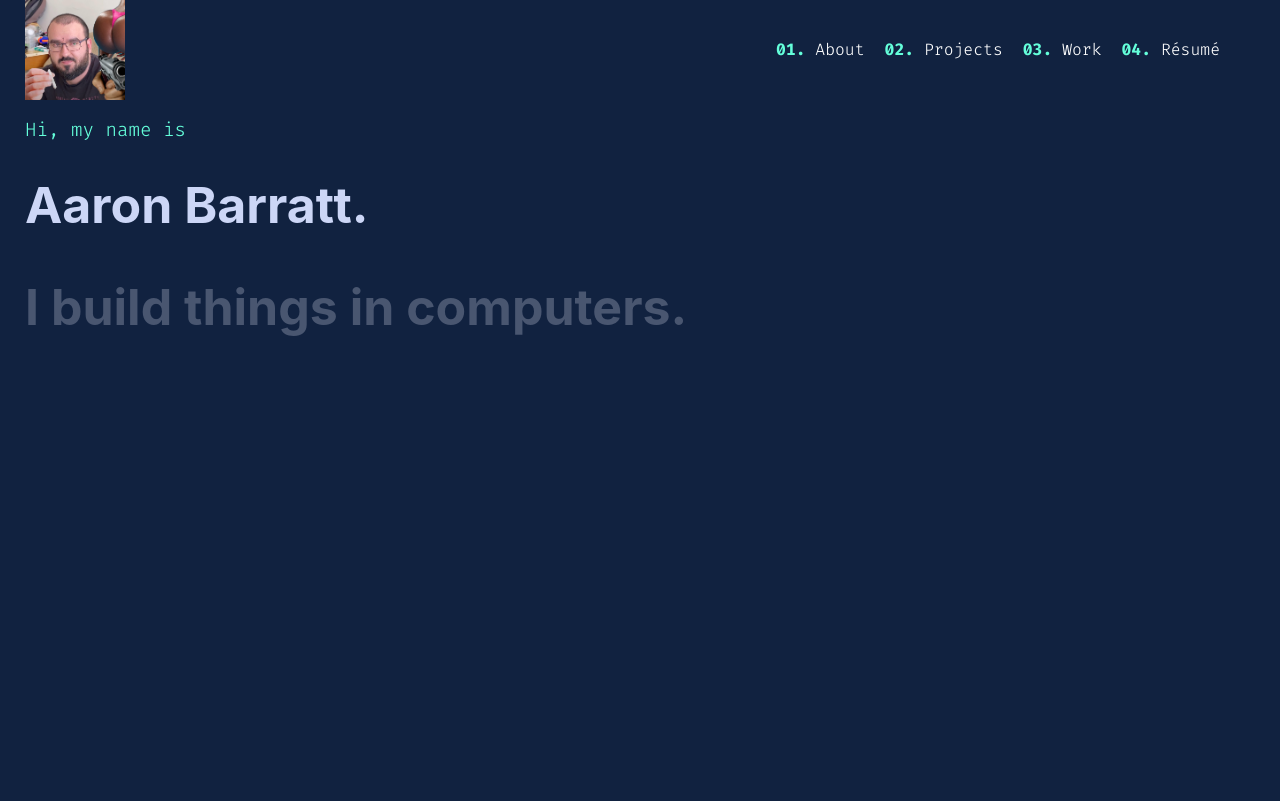
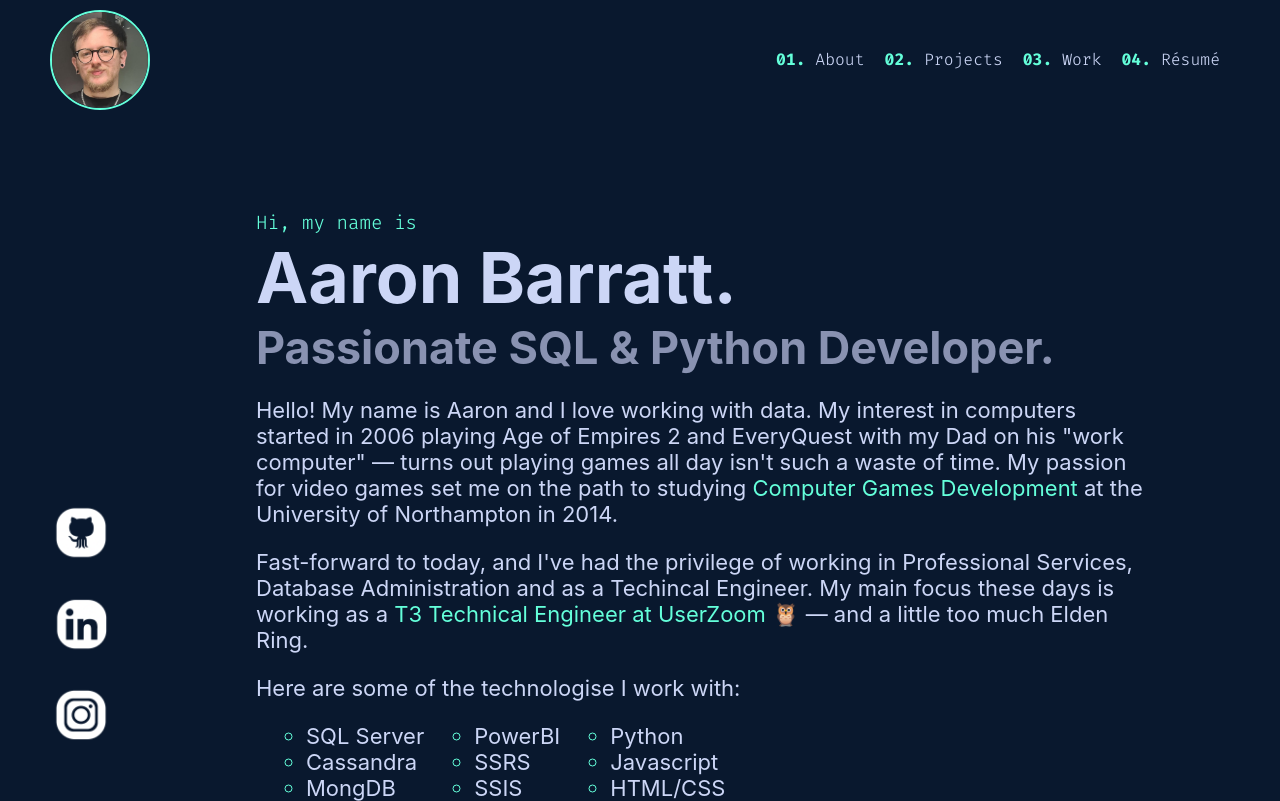
Before and after one commit to BanAaron/aaron-barratt-website, a Flask app: page /about in a window 1280 px wide. Before the commit the page ends 336 px from the top, so only its background shows below. Run offline with Flask 2, Linux system fonts and the light colour scheme.

Commit message:
Layout and formatting down. Time to add more pages

```diff
--- a/static/css/main.css
+++ b/static/css/main.css
@@ -1,66 +1,107 @@
 :root {
-    --light-navy: #112240;
+  --light-navy: #09182E;
+  --dark-slate: #495670;
+  --slate: #8992B1;
+  --lightest-slate: #ccd6f6;
   --green: #64ffda;
-    --dark-slate: #495670;
-    --lightest-slate: #ccd6f6;
-    --font-sans: "Inter","Calibre","San Francisco","SF Pro Text",-apple-system,system-ui,sans-serif;
-    --font-mono: "Fira Code", "SF Mono","Fira Mono","Roboto Mono",monospace;
+  --font-sans: "Inter", "Calibre", "San Francisco", "SF Pro Text", -apple-system,
+    system-ui, sans-serif;
+  --font-mono: "Fira Code", "SF Mono", "Fira Mono", "Roboto Mono", monospace;
 }
 
 @keyframes fade {
-    0% {color: white;}
-    100% {color: var(--green);}
+  0% {
+    color: var(--lightest-slate);
+  }
+  100% {
+    color: var(--green);
+  }
+}
+
+@keyframes underscore_fade {
+  0% {
+    text-decoration-color: transparent;
+  }
+  100% {
+    text-decoration-color: var(--green);
+  }
 }
 
 /* font stuff here */
 
 @font-face {
-    font-family: 'Fira Code';
-    src: url('woff2/FiraCode-Light.woff2') format('woff2'),
+  font-family: "Fira Code";
+  src: url("woff2/FiraCode-Light.woff2") format("woff2"),
     url("woff/FiraCode-Light.woff") format("woff");
   font-weight: 300;
   font-style: normal;
 }
 
 @font-face {
-    font-family: 'Fira Code';
-    src: url('woff2/FiraCode-Regular.woff2') format('woff2'),
+  font-family: "Fira Code";
+  src: url("woff2/FiraCode-Regular.woff2") format("woff2"),
     url("woff/FiraCode-Regular.woff") format("woff");
   font-weight: 400;
   font-style: normal;
 }
 
 @font-face {
-    font-family: 'Fira Code';
-    src: url('woff2/FiraCode-Medium.woff2') format('woff2'),
+  font-family: "Fira Code";
+  src: url("woff2/FiraCode-Medium.woff2") format("woff2"),
     url("woff/FiraCode-Medium.woff") format("woff");
   font-weight: 500;
   font-style: normal;
 }
 
 @font-face {
-    font-family: 'Fira Code';
-    src: url('woff2/FiraCode-SemiBold.woff2') format('woff2'),
+  font-family: "Fira Code";
+  src: url("woff2/FiraCode-SemiBold.woff2") format("woff2"),
     url("woff/FiraCode-SemiBold.woff") format("woff");
   font-weight: 600;
   font-style: normal;
 }
 
 @font-face {
-    font-family: 'Fira Code';
-    src: url('woff2/FiraCode-Bold.woff2') format('woff2'),
+  font-family: "Fira Code";
+  src: url("woff2/FiraCode-Bold.woff2") format("woff2"),
     url("woff/FiraCode-Bold.woff") format("woff");
   font-weight: 700;
   font-style: normal;
 }
 
 @font-face {
-    font-family: 'Fira Code VF';
-    src: url('woff2/FiraCode-VF.woff2') format('woff2-variations'),
-         url('woff/FiraCode-VF.woff') format('woff-variations');
+  font-family: "Fira Code VF";
+  src: url("woff2/FiraCode-VF.woff2") format("woff2-variations"),
+    url("woff/FiraCode-VF.woff") format("woff-variations");
   /* font-weight requires a range: https://developer.mozilla.org/en-US/docs/Web/CSS/CSS_Fonts/Variable_Fonts_Guide#Using_a_variable_font_font-face_changes */
   font-weight: 300 700;
   font-style: normal;
+}
+
+/* generic font styles */
+
+h1, h2 {
+  font-family: var(--font-sans);
+  color: var(--lightest-slate);
+  font-weight: 700;
+  margin: 0;
+}
+
+h2 {
+  color: var(--slate);
+}
+
+p {
+  font-family: var(--font-sans);
+  font-size: 22px;
+  color: var(--lightest-slate);
+}
+
+#tag_line {
+  font-family: var(--font-mono);
+  font-weight: 300;
+  color: var(--green);
+  margin: 0;
 }
 
 body {
@@ -69,8 +110,11 @@ body {
   background-color: var(--light-navy);
 }
 
+/* header contents */
+
 #header {
   margin: 0;
+  margin-top: 10px;
   padding: 0;
   background-color: var(--light-navy);
   height: 100px;
@@ -85,9 +129,16 @@ body {
 }
 
 #pfp {
-    height: 100%;
-    padding-left: 25px;
+  height: 96px;
+  width: 96px;
+  margin-left: 50px;
+  border-radius: 50%;
+  border-color: var(--green);
+  border-width: 2px;
+  border-style: solid;
 }
+
+/* nav bar */
 
 #nav_bar {
   float: left;
@@ -116,6 +167,23 @@ body {
   padding: 10px;
 }
 
+#nav_bar a {
+  font-family: var(--font-mono);
+  font-weight: 300;
+  color: var(--lightest-slate);
+}
+
+#nav_bar a:hover {
+  animation-name: fade;
+  animation-duration: 300ms;
+}
+
+#nav_bar a b {
+  color: var(--green);
+}
+
+/* main body content */
+
 #main {
   background-color: var(--light-navy);
   padding: 0;
@@ -126,50 +194,88 @@ body {
 }
 
 #content {
-    background-color: var(--light-navy);
+  margin-top: 8%;
+  padding-left: 20%;
+  padding-right: 10%;
+}
+
+#socials {
+  position: fixed;
+  bottom: 0;
+  margin-left: 50px;
+  margin-bottom: 50px;
+  align-items: center;
+  justify-content: right;
+}
+
+#socials ul {
   padding: 0;
   margin: 0;
-    padding-left: 25px;
-    padding-right: 25px;
 }
 
-h1, h2 {
+#socials li {
+  list-style-type: none;
+  list-style-position: inside;
+  padding-top: 25px;
+}
+
+#socials li img {
+  width: 62px;
+  height: 62px;
+}
+
+/* about me page */
+
+#about_me h1, h2 {
   font-family: var(--font-sans);
   color: var(--lightest-slate);
   font-weight: 700;
+  margin: 0;
 }
 
-h1, h2 {
-    font-size: 50px;
+#about_me h1 {
+  font-size: 70px;
 }
 
-h2 {
-    color: var(--dark-slate);
+#about_me h2 {
+  color: var(--slate);
+  font-size: 45px;
 }
 
-#tag_line {
+#about_me #tag_line {
   font-family: var(--font-mono);
   font-weight: 300;
-    color: var(--green)
+  color: var(--green);
+  margin: 0;
 }
 
-p {
+#about_me a {
+  color: var(--green);
+  text-decoration: underline;
+  text-decoration-color: transparent;
+}
+
+#about_me a:hover {
+  text-decoration: underline;
+  animation-name: underscore_fade;
+  animation-duration: 300ms;
+}
+
+#about_me ul {
+  float: left;
+  padding: 0;
+  margin: 0;
+  padding-left: 50px;
+  list-style-type: circle;
+}
+
+#about_me ul li {
   font-family: var(--font-sans);
   font-size: 22px;
-    color: var(--dark-slate);
+  color: var(--green);
 }
 
-#nav_bar a {
-    font-family: var(--font-mono);
-    font-weight: 300;
-    color: white;
+#about_me ul li p {
+  padding: 0;
+  margin: 0;
 }
-
-#nav_bar a:hover {
-    animation-name: fade;
-    animation-duration: 1s;
-}
-
-#nav_bar a b{
-    color: var(--green);
-}
--- /dev/null
+++ b/templates/about.html
@@ -0,0 +1,28 @@
+{% extends "index.html" %}
+{% block content %}
+<div id ="about_me">
+    <h3 id="tag_line">Hi, my name is</h3>
+    <h1>{{name}}</h1>
+    <h2>{{tag_line}}</h2>
+    <p>Hello! My name is Aaron and I love working with data. My interest in computers started in 2006 playing Age of Empires 2 and EveryQuest with my Dad on his "work computer" — turns out playing games all day isn't such a waste of time. My passion for video games set me on the path to studying <a href="https://www.northampton.ac.uk/courses/games-programming-bsc-hons/" target=_blank>Computer Games Development</a> at the University of Northampton in 2014.</p>
+
+    <p>Fast-forward to today, and I've had the privilege of working in Professional Services, Database Administration and as a Techincal Engineer. My main focus these days is working as a <a href="https://www.userzoom.com/" target=_blank>T3 Technical Engineer at UserZoom</a> 🦉 — and a little too much Elden Ring.</p>
+
+    <p>Here are some of the technologise I work with:</p>
+    <ul>
+        <li><p>SQL Server</p></li>
+        <li><p>Cassandra</p></li>
+        <li><p>MongDB</p></li>
+    </ul>
+    <ul>
+        <li><p>PowerBI</p></li>
+        <li><p>SSRS</p></li>
+        <li><p>SSIS</p></li>
+    </ul>
+    <ul>
+        <li><p>Python</p></li>
+        <li><p>Javascript</p></li>
+        <li><p>HTML/CSS</p></li>
+    </ul>
+</div>
+{% endblock %}
--- a/templates/index.html
+++ b/templates/index.html
@@ -9,7 +9,7 @@
   <body>
     <div id="header">
       <div id="pfp_container">
-        <img id="pfp" src="/static/pfp.png">
+        <img id="pfp" src="/static/pfp.jpg">
       </div>
       <div id="nav_bar">
         <ul>
@@ -31,11 +31,15 @@
   <div id="main">
     <div id="content">
       {% block content %}
-      <h3 id="tag_line">Hi, my name is</h3>
-      <h1>{{name}}</h1>
-      <h2>{{tag_line}}</h2>
       {% endblock %}
     </div>
   </div>
+  <div id="socials">
+    <ul>
+      <a href="https://github.com/aarontbarratt" target=_blank><li><img src="/static/github.png"></li></a>
+      <a href="https://www.linkedin.com/in/aaron-barratt/" target=_blank><li><img src="/static/linkedin.png"></li></a>
+      <a href="https://www.instagram.com/aarontbarratt/" target="_blank"><li><img src="/static/instagram.png"></li></a>
+    </ul>
+  </div>
   </body>
-</html>
+</ftml>
--- a/views.py
+++ b/views.py
@@ -6,7 +6,7 @@ views = Blueprint(__name__, "views")
 @views.route("/about")
 def about_page():
     return render_template(
-        "index.html", name="Aaron Barratt.", tag_line="I build things in computers."
+        "about.html", name="Aaron Barratt.", tag_line="Passionate SQL & Python Developer."
     )
 
 
```
Also changed, not shown: static/css/test.css (deleted), static/github.png (added), static/instagram.png (added), static/linkedin.png (added), static/pfp.jpg (added), static/pfp2.png (renamed from static/pfp.png). Lines whose indentation alone changed are shown as unchanged.
